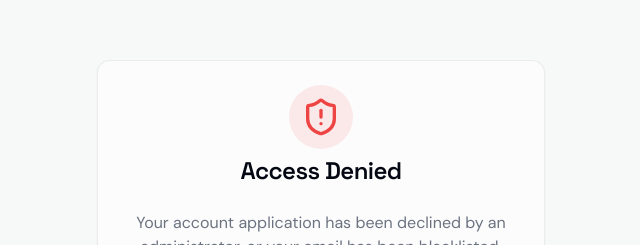
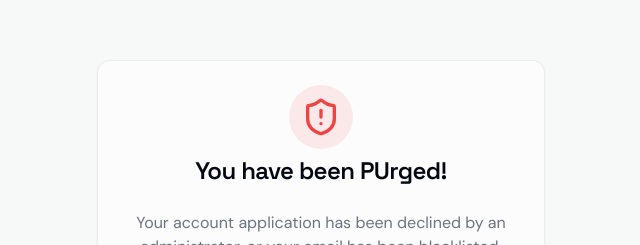
Before and after one commit to Kuber2209/PUrge--Task-Manager-1, a Next.js app: page /access-declined in a window 1280 px wide. Shown: the part 168-413 px from the top of the page, without its empty margins (319-959 px from the left). Built offline with nearby package versions, Linux system fonts and the light colour scheme; no server answers.

Commit message:
change the Access denioed to You have been PUrged!

```diff
--- a/src/app/access-declined/page.tsx
+++ b/src/app/access-declined/page.tsx
@@ -24,7 +24,7 @@ export default function AccessDeclinedPage() {
                         <ShieldAlert className="h-10 w-10 text-destructive" />
                     </div>
                     <CardTitle className="mt-4 font-headline text-2xl">
-                        Access Denied
+                        You have been PUrged!
                     </CardTitle>
                 </CardHeader>
                 <CardContent className="space-y-4 text-muted-foreground">
```
